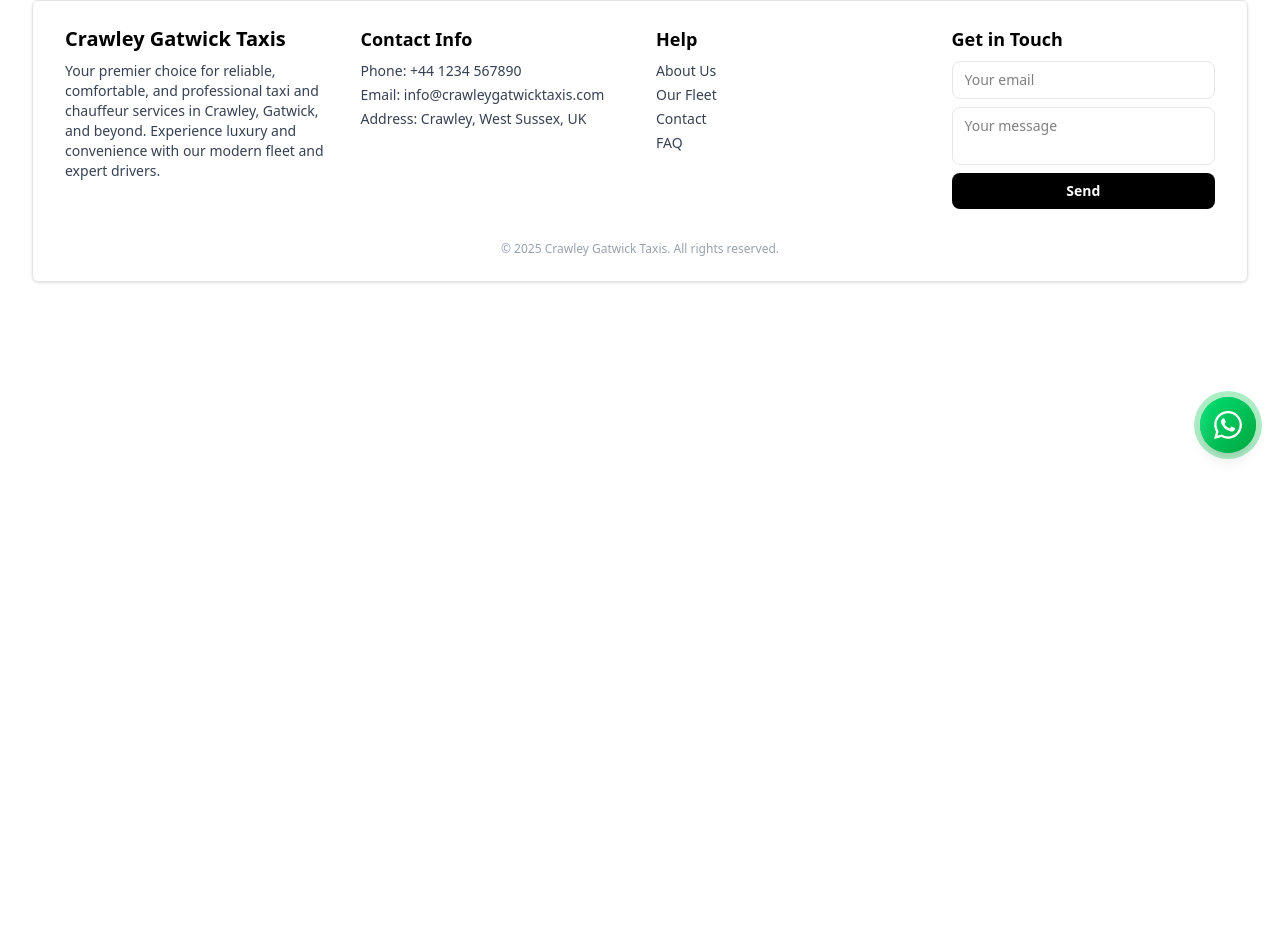
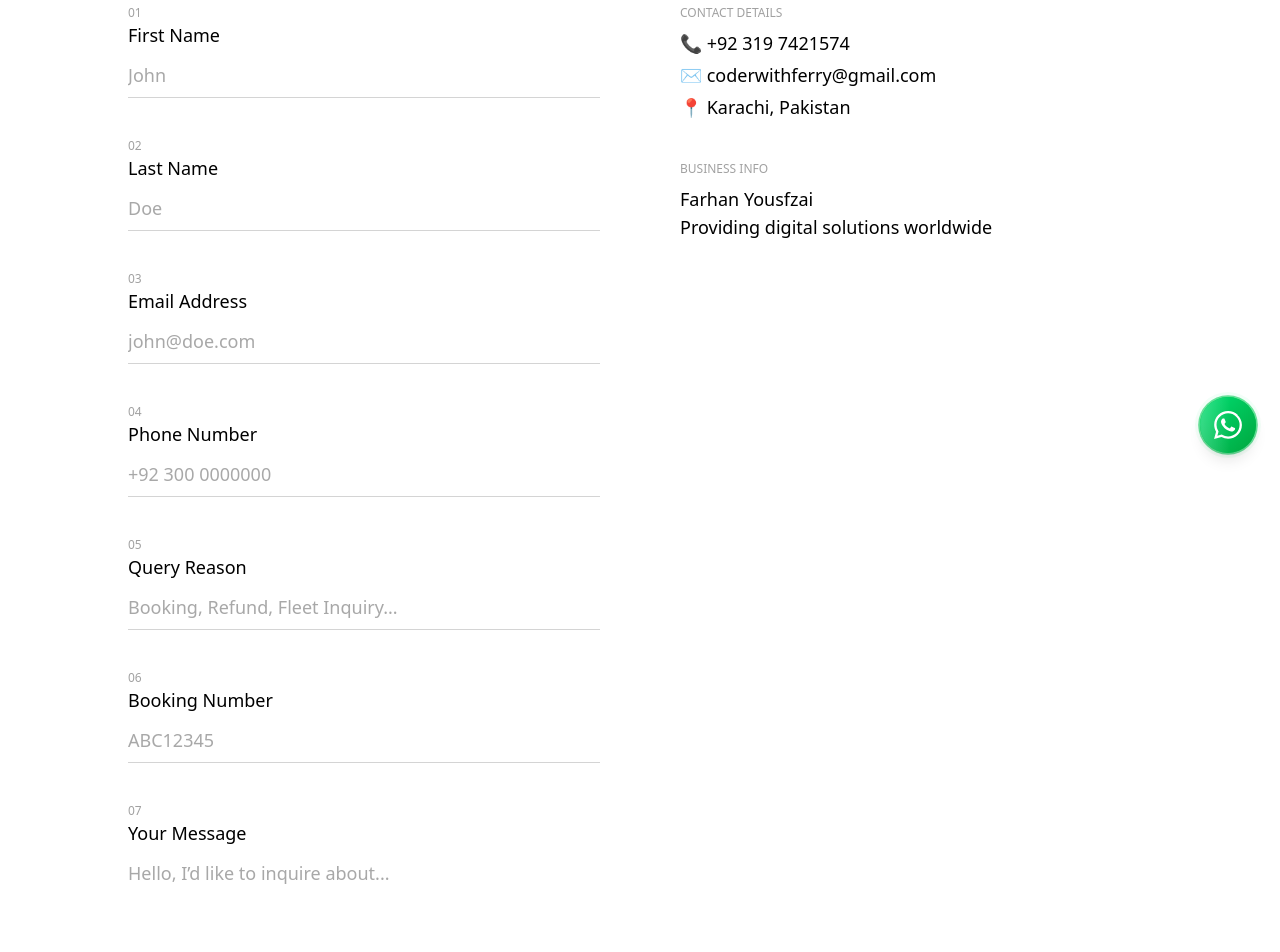
Before and after one commit to FarhanYousafzai0/premiumgatwickcars, a React (Vite) app in the folder client/: page /contact in a window 1280 px wide. Shown: the part 323-1275 px from the top of the page. Before the commit the page ends 800 px from the top, so only its background shows below. Built offline with nearby package versions, Linux system fonts and the light colour scheme.

Commit message:
2 Pages done

```diff
--- a/client/package.json
+++ b/client/package.json
@@ -18,6 +18,7 @@
     "react-dom": "^19.1.1",
     "react-icons": "^5.5.0",
     "react-router-dom": "^7.8.2",
+    "spinners-react": "^1.0.11",
     "tailwindcss": "^4.1.12"
   },
   "devDependencies": {
--- a/client/src/App.jsx
+++ b/client/src/App.jsx
@@ -6,7 +6,7 @@ import About from "./pages/About";
 import Fleet from "./pages/Fleet";
 import Contact from "./pages/Contact";
 import Nav from "./components/Home/Nav";
-import Footer from "./components/Home/Footer";
+import Footer from "./components/Footer";
 import WhatsAppButton from "./components/WhatsAppButton";
 
 // Pages
--- a/client/src/components/Home/GlassButton.jsx
+++ b/client/src/components/Home/GlassButton.jsx
@@ -22,7 +22,7 @@ export default function GlassButton({
       "md:px-6 md:py-3 md:text-lg " + // medium screens
       "lg:px-6 lg:py-3 lg:text-lg " + // large screens
       "font-normal transition " +
-      "border border-neutral-200 bg-black backdrop-blur shadow-sm hover:shadow " +
+      "border border-neutral-200 bg-black w-max backdrop-blur shadow-sm hover:shadow " +
       "text-white group " +
       className,
     style: { WebkitTapHighlightColor: "transparent", ...(props.style || {}) },
--- a/client/src/pages/Contact.jsx
+++ b/client/src/pages/Contact.jsx
@@ -1,9 +1,265 @@
-import React from 'react'
+
+
+import React, { useState } from "react";
+import { SpinnerDotted } from "spinners-react";
+import GlassButton from "../components/Home/GlassButton";
+import { RiArrowRightUpLine } from "react-icons/ri";
 
 const Contact = () => {
+  const [formData, setFormData] = useState({
+    firstName: "",
+    lastName: "",
+    email: "",
+    phone: "",
+    queryReason: "",
+    bookingNumber: "",
+    message: "",
+  });
+
+  const [isSubmitting, setIsSubmitting] = useState(false);
+  const [submitStatus, setSubmitStatus] = useState(null);
+
+  const handleChange = (e) => {
+    setFormData((prev) => ({
+      ...prev,
+      [e.target.name]: e.target.value,
+    }));
+  };
+
+  const handleSubmit = async (e) => {
+    e.preventDefault();
+    setIsSubmitting(true);
+    setSubmitStatus(null);
+
+    try {
+      const response = await fetch("https://formspree.io/f/xyzjaegg", {
+        method: "POST",
+        headers: {
+          "Content-Type": "application/json",
+        },
+        body: JSON.stringify(formData),
+      });
+
+      if (response.ok) {
+        setSubmitStatus("success");
+        setFormData({
+          firstName: "",
+          lastName: "",
+          email: "",
+          phone: "",
+          queryReason: "",
+          bookingNumber: "",
+          message: "",
+        });
+      } else {
+        setSubmitStatus("error");
+      }
+    } catch (error) {
+      console.error("Error:", error);
+      setSubmitStatus("error");
+    } finally {
+      setIsSubmitting(false);
+    }
+  };
+
   return (
-    <div>Contact</div>
-  )
-}
+    <div className="w-screen overflow-x-hidden min-h-screen bg-white text-black">
 
-export default Contact
+
+      {/* Top Heading */}
+      <div className="md:w-[80%] w-[90%] py-20 mx-auto">
+        <span className="md:text-6xl text-4xl font-semibold">
+          About Us — <br /> Let’s Make Your Journey Seamless
+        </span>
+
+        {/* Form + Contact Info */}
+        <div className="w-full pt-16 flex flex-col md:flex-row gap-20 text-lg">
+          {/* LEFT: Form */}
+          <form
+            onSubmit={handleSubmit}
+            className="flex flex-col gap-10 md:w-1/2 w-full"
+          >
+            {/* Status Messages */}
+            {submitStatus === "success" && (
+              <div className="p-4 bg-green-100 text-green-800 rounded-lg">
+                Thank you! Your message has been sent successfully. We'll get
+                back to you soon.
+              </div>
+            )}
+            {submitStatus === "error" && (
+              <div className="p-4 bg-red-100 text-red-800 rounded-lg">
+                Oops! Something went wrong. Please try again or contact us
+                directly.
+              </div>
+            )}
+
+            {/* First Name */}
+            <div>
+              <p className="text-xs text-neutral-400 font-light">01</p>
+              <label className="text-lg mb-1 block" htmlFor="firstName">
+                First Name
+              </label>
+              <input
+                type="text"
+                id="firstName"
+                name="firstName"
+                required
+                placeholder="John"
+                className="w-full border-b border-neutral-300 bg-transparent py-2 outline-none text-neutral-600"
+                value={formData.firstName}
+                onChange={handleChange}
+                disabled={isSubmitting}
+              />
+            </div>
+
+            {/* Last Name */}
+            <div>
+              <p className="text-xs text-neutral-400 font-light">02</p>
+              <label className="text-lg mb-1 block" htmlFor="lastName">
+                Last Name
+              </label>
+              <input
+                type="text"
+                id="lastName"
+                name="lastName"
+                required
+                placeholder="Doe"
+                className="w-full border-b border-neutral-300 bg-transparent py-2 outline-none text-neutral-600"
+                value={formData.lastName}
+                onChange={handleChange}
+                disabled={isSubmitting}
+              />
+            </div>
+
+            {/* Email */}
+            <div>
+              <p className="text-xs text-neutral-400 font-light">03</p>
+              <label className="text-lg mb-1 block" htmlFor="email">
+                Email Address
+              </label>
+              <input
+                type="email"
+                id="email"
+                name="email"
+                required
+                placeholder="john@doe.com"
+                className="w-full border-b border-neutral-300 bg-transparent py-2 outline-none text-neutral-600"
+                value={formData.email}
+                onChange={handleChange}
+                disabled={isSubmitting}
+              />
+            </div>
+
+            {/* Phone */}
+            <div>
+              <p className="text-xs text-neutral-400 font-light">04</p>
+              <label className="text-lg mb-1 block" htmlFor="phone">
+                Phone Number
+              </label>
+              <input
+                type="tel"
+                id="phone"
+                name="phone"
+                placeholder="+92 300 0000000"
+                className="w-full border-b border-neutral-300 bg-transparent py-2 outline-none text-neutral-600"
+                value={formData.phone}
+                onChange={handleChange}
+                disabled={isSubmitting}
+              />
+            </div>
+
+            {/* Query Reason */}
+            <div>
+              <p className="text-xs text-neutral-400 font-light">05</p>
+              <label className="text-lg mb-1 block" htmlFor="queryReason">
+                Query Reason
+              </label>
+              <input
+                type="text"
+                id="queryReason"
+                name="queryReason"
+                placeholder="Booking, Refund, Fleet Inquiry..."
+                className="w-full border-b border-neutral-300 bg-transparent py-2 outline-none text-neutral-600"
+                value={formData.queryReason}
+                onChange={handleChange}
+                disabled={isSubmitting}
+              />
+            </div>
+
+            {/* Booking Number */}
+            <div>
+              <p className="text-xs text-neutral-400 font-light">06</p>
+              <label className="text-lg mb-1 block" htmlFor="bookingNumber">
+                Booking Number
+              </label>
+              <input
+                type="text"
+                id="bookingNumber"
+                name="bookingNumber"
+                placeholder="ABC12345"
+                className="w-full border-b border-neutral-300 bg-transparent py-2 outline-none text-neutral-600"
+                value={formData.bookingNumber}
+                onChange={handleChange}
+                disabled={isSubmitting}
+              />
+            </div>
+
+            {/* Message */}
+            <div>
+              <p className="text-xs text-neutral-400 font-light">07</p>
+              <label className="text-lg mb-1 block" htmlFor="message">
+                Your Message
+              </label>
+              <textarea
+                id="message"
+                name="message"
+                rows="4"
+                placeholder="Hello, I’d like to inquire about..."
+                className="w-full border-b border-neutral-300 bg-transparent py-2 outline-none text-neutral-600 resize-none"
+                value={formData.message}
+                onChange={handleChange}
+                disabled={isSubmitting}
+              />
+            </div>
+            <GlassButton  disabled={isSubmitting} as="a" to="/about" className="ml-2">
+              <span className="inline-flex items-center gap-1">
+              {isSubmitting ? (
+                <SpinnerDotted size={20} color="#fff" />
+              ) : (
+                "Submit"
+              )}
+                <RiArrowRightUpLine size={25}/>
+              </span>
+            </GlassButton>
+            {/* Submit */}
+
+          </form>
+
+          {/* RIGHT: Contact Info */}
+          <div className="flex flex-col gap-10 md:w-1/2 w-full">
+            {/* Contact Details */}
+            <div>
+              <h5 className="text-neutral-400 uppercase text-xs mb-2">
+                Contact Details
+              </h5>
+              <p className="mb-1 text-black">📞 +92 319 7421574</p>
+              <p className="mb-1 text-black">✉️ coderwithferry@gmail.com</p>
+              <p className="text-black">📍 Karachi, Pakistan</p>
+            </div>
+
+            {/* Business Info */}
+            <div>
+              <h5 className="text-neutral-400 uppercase text-xs mb-2">
+                Business Info
+              </h5>
+              <p className="text-black">Farhan Yousfzai</p>
+              <p className="text-black">Providing digital solutions worldwide</p>
+            </div>
+          </div>
+        </div>
+      </div>
+    </div>
+  );
+};
+
+export default Contact;
```
Also changed, not shown: client/src/components/Footer.jsx (renamed from client/src/components/Home/Footer.jsx), 1 other file (tests, documents, lock files or other folders).
